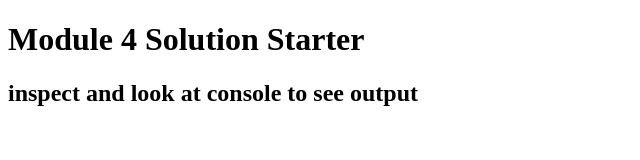
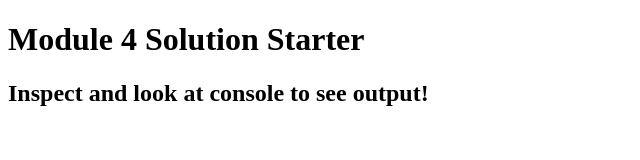
Before and after one commit to CreamandCookies/1, a plain HTML site: page index.html in a window 1280 px wide. Shown: the full height of the page, 0-640 px from the left. Drawn offline with Linux system fonts and the light colour scheme.

Commit message:
Update index.html

```diff
--- a/index.html
+++ b/index.html
@@ -9,6 +9,6 @@
 </head>
 <body>
   <h1>Module 4 Solution Starter</h1>
-  <h2>inspect and look at console to see output</h2>
+  <h2>Inspect and look at console to see output!</h2>
 </body>
 </html>
```
